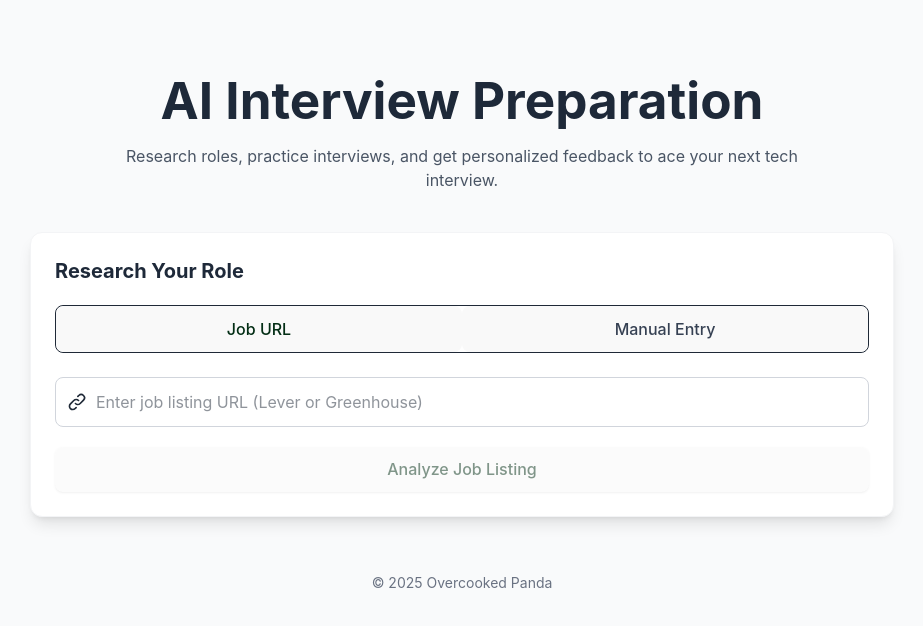
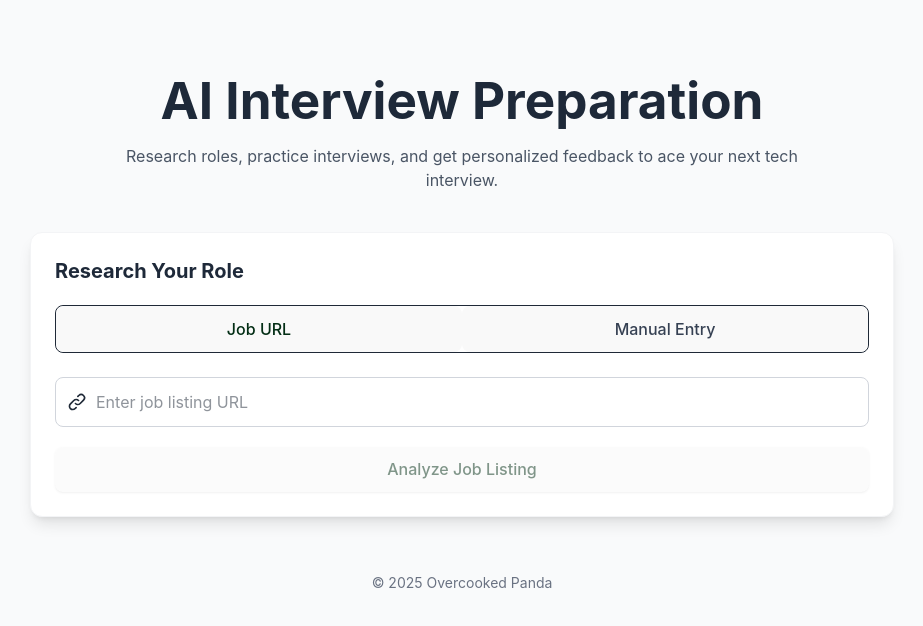
Before and after one commit to overcookedpanda/ai-job-search-agent, a React (Vite) app: page / in a window 1280 px wide. Shown: the top 626 px of the page, without its empty margins (178-1101 px from the left). Built offline with nearby package versions, Linux system fonts and the light colour scheme; no server answers.

Commit message:
add company name to results output

```diff
--- a/src/components/JobResearch.jsx
+++ b/src/components/JobResearch.jsx
@@ -51,7 +51,7 @@ export default function JobResearch({ onSubmit, isLoading }) {
               type="url"
               value={jobUrl}
               onChange={(e) => setJobUrl(e.target.value)}
-              placeholder="Enter job listing URL (Lever or Greenhouse)"
+              placeholder="Enter job listing URL"
               className="w-full pl-10 pr-4 py-3 border border-gray-300 rounded-lg focus:outline-none focus:ring-2 focus:ring-mint-500 focus:border-mint-500"
               required
             />
--- a/src/components/SkillsResults.jsx
+++ b/src/components/SkillsResults.jsx
@@ -22,7 +22,7 @@ export default function SkillsResults({ skills }) {
   return (
     <div className="bg-white rounded-xl shadow-lg p-6 border border-gray-100">
       <h2 className="text-xl font-bold text-gray-800 mb-5">
-        Here are the required skills for the {skills?.job_title || 'position'}:
+        Here are the required skills for the {skills?.job_title || 'position'} at {skills?.company}
       </h2>
 
       {skills?.required_skills && (
```
Also changed, not shown: 1 other file (tests, documents, lock files or other folders).
